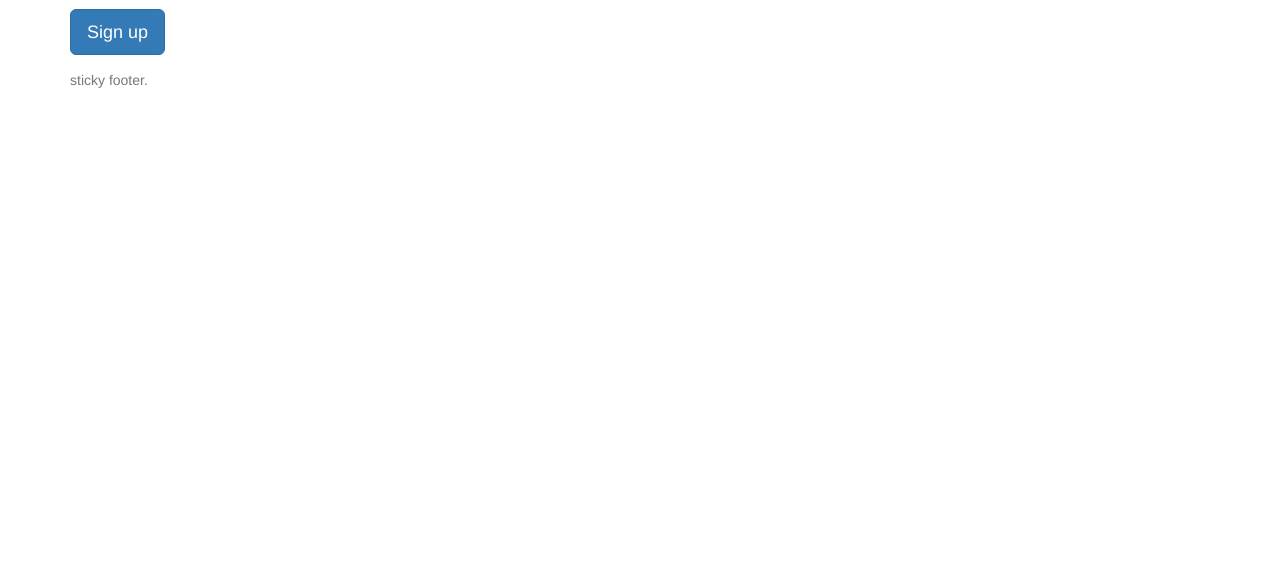
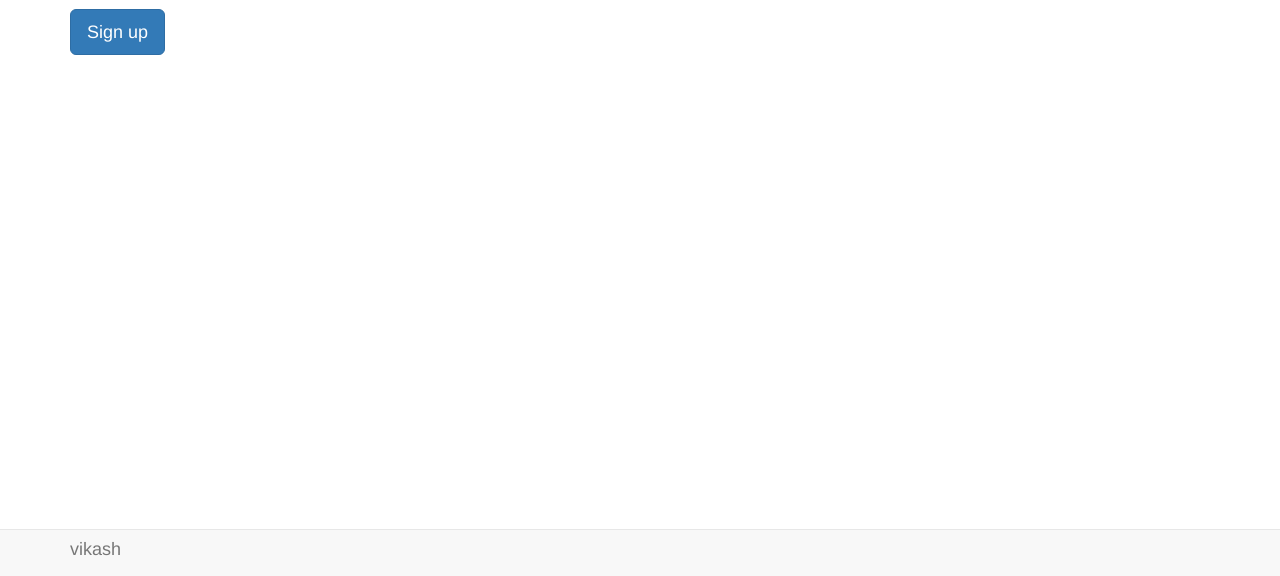
Before and after one commit to vikashask/User-Product-Portal-React, a React (Create React App) app in the folder react/: page /add-question in a window 1280 px wide. Shown: the part 221-797 px from the top of the page. Built offline with nearby package versions, Linux system fonts and the light colour scheme; what redux-immutable-state-invariant would draw is missing.

Commit message:
footer UI  changes

```diff
--- a/react/src/components/layout/Footer.js
+++ b/react/src/components/layout/Footer.js
@@ -2,9 +2,9 @@ import React from 'react';
 
 const Footer = () => {
     return (
-      <footer className="footer">
+      <footer className="footer navbar navbar-default navbar-fixed-bottom">
         <div className="container">
-          <p className="text-muted"> sticky footer.</p>
+          <h4 className="text-muted">vikash</h4>
         </div>
       </footer>
     );
```
Also changed, not shown: react/src/style/index.css (line endings or trailing spaces).
